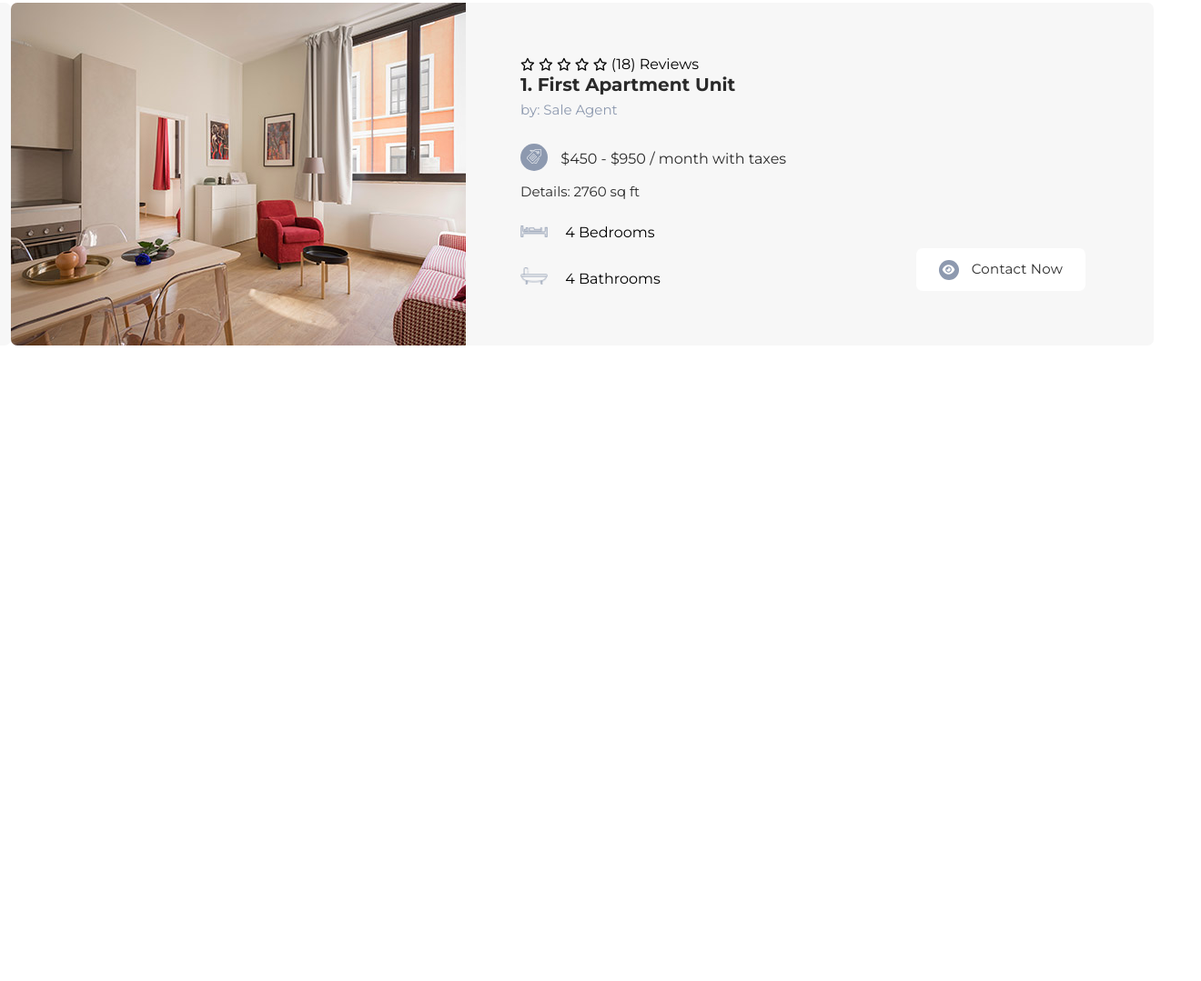
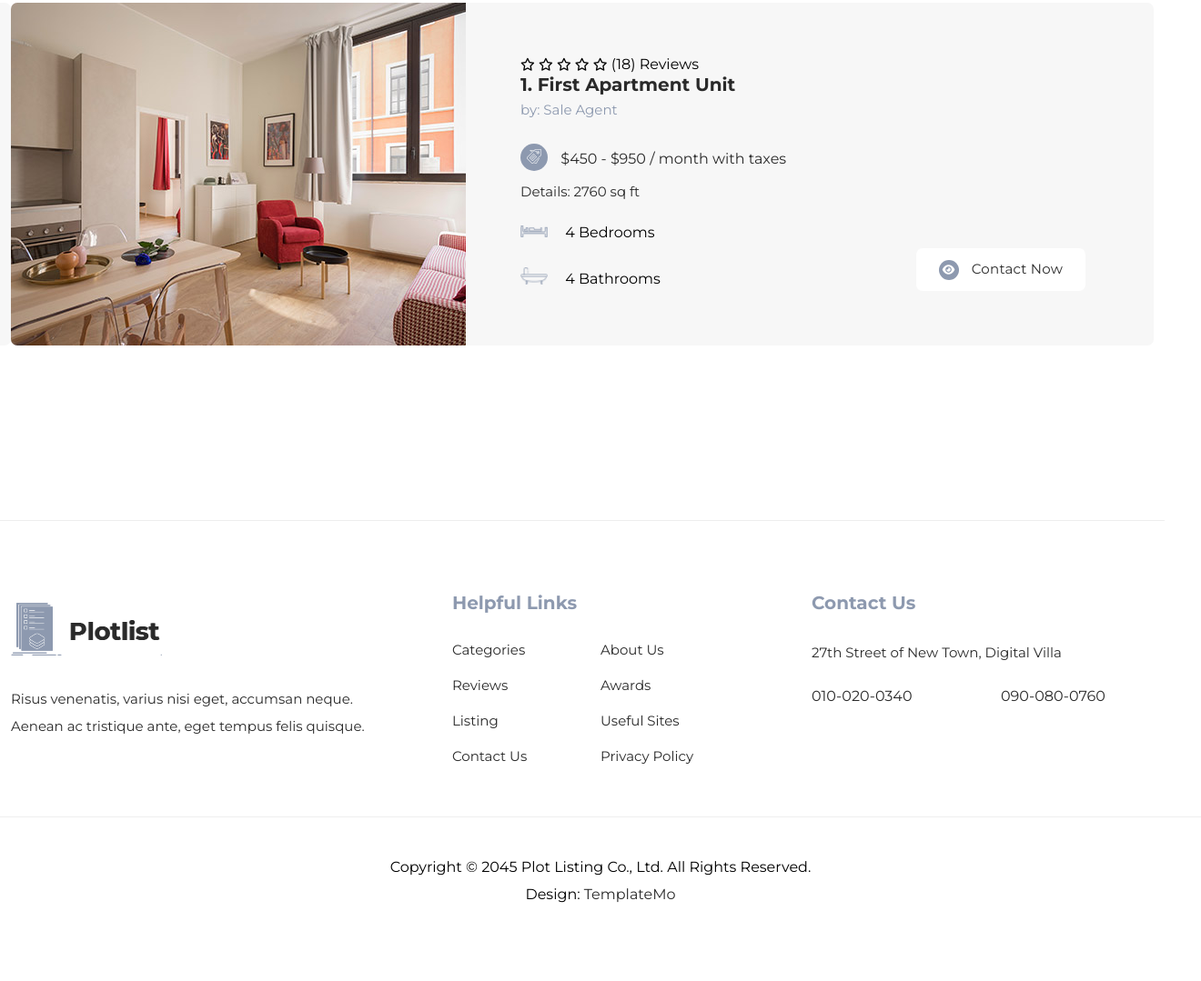
Before and after one commit to lntrinh0112/Plotlist, a plain HTML site: page index.html in a window 1280 px wide. Shown: the part 2971-4050 px from the top of the page at 91% size, 1320 px wide, since content can reach past the window. Before the commit the page ends 3423 px from the top, so only its background shows below. Drawn offline with Linux system fonts and the light colour scheme.

Commit message:
Making Footer

```diff
--- a/assets/css/style.css
+++ b/assets/css/style.css
@@ -669,3 +669,123 @@ form#search-form .searchText {
     font-size: 12px;
     line-height: 22px
 }
+
+footer {
+    margin-top: 80px;
+    border-top: 1px solid #eee;
+    display: block;
+}
+
+footer .main-footer {
+    width: 1320px;
+    display: flex;
+    height: 210px;
+    margin-left: auto;
+    margin-right: auto;
+    margin-top: 80px;
+}
+
+.footer-item {
+    width: 33.3333%;
+    padding: 0 12px;
+}
+
+.footer-item .logo img{
+    max-width: 163px;
+    margin-bottom: 30px;
+}
+
+.footer-item p {
+    color: #2a2a2a;
+    line-height: 30px;
+    font-size: 15px;
+}
+
+
+.helpful-link h4 {
+    font-size: 20px;
+    font-weight: 700;
+    color: #8d99af;
+    margin-bottom: 30px;
+    margin-left: 45px;
+}
+
+.helpful-link .list-links {
+    display: flex;
+    margin: 0 45px;
+
+}
+
+.helpful-link .list-links .list-left,.list-right {
+    width: 50%;
+}
+
+.helpful-link .list-links ul li a {
+    display: block;
+    font-size: 15px;
+    margin-bottom: 15px;
+    text-decoration: none;
+    line-height: 24px;
+    color: #2a2a2a;
+    cursor: pointer;
+}
+
+.helpful-link .list-links ul li a:hover {
+    text-decoration: underline;
+    color: #8d99af;
+}
+
+
+.contact-us h4 {
+    font-size: 20px;
+    font-weight: 700;
+    color: #8d99af;
+    margin-bottom: 30px;
+}
+.contact-us p {
+    font-size: 15px;
+    line-height: 30px;
+    margin-bottom: 25px;
+}
+
+.contact-us .phone {
+    display: flex;
+    width: 100%;
+    justify-content: left;
+}
+
+.contact-us .phone a {
+    width: 50%;
+    color: #2a2a2a;
+    text-decoration: none;
+}
+
+.contact-us .phone a:hover {
+    text-decoration: underline;
+    color: #8d99af;
+}
+
+footer .sub-footer {
+    width: 1320px;
+    display: block;
+    height: 181px;
+    margin-left: auto;
+    margin-right: auto;
+    margin-top: 35px;
+    border-top: 1px solid #eee;
+}
+
+footer .sub-footer p {
+    text-align: center;
+    margin-top: 40px;
+    line-height: 30px;
+}
+
+footer .sub-footer p a {
+    text-decoration: none;
+    color: #2a2a2a;
+}
+
+footer .sub-footer p a:hover {
+    color: #0a58ca;
+}
--- a/index.html
+++ b/index.html
@@ -638,6 +638,50 @@
         </div>
      </div>
 
+    <footer>
+        <div class="main-footer">
+            <div class="footer-item about">
+                <div class="logo">
+                    <img src="./assets/img/logo.png" alt="">
+                </div>
+                <p>Risus venenatis, varius nisi eget, accumsan neque. Aenean ac tristique ante, eget tempus felis quisque.</p>
+            </div>
+            <div class="footer-item helpful-link">
+                <h4>Helpful Links</h4>
+                <div class="list-links">
+                    <ul class="list-left">
+                        <li><a href="#!">Categories</a></li>
+                        <li><a href="#!">Reviews</a></li>
+                        <li><a href="#!">Listing</a></li>
+                        <li><a href="#!">Contact Us</a></li>
+                    </ul>
+                    <ul class="list-right">
+                        <li><a href="#!">About Us</a></li>
+                        <li><a href="#!">Awards</a></li>
+                        <li><a href="#!">Useful Sites</a></li>
+                        <li><a href="#!">Privacy Policy</a></li>
+                    </ul>
+                </div>
+            </div>
+            <div class="footer-item contact-us">
+                <h4>Contact Us</h4>
+                <p>27th Street of New Town, Digital Villa</p>
+                <div class="phone">
+                    <a href="tel:0100200340">010-020-0340</a>
+                    <a href="tel:090-080-0760">090-080-0760</a>
+                </div>
+            </div>
+        </div>
+
+        <div class="sub-footer">
+            <p>
+                Copyright © 2045 Plot Listing Co., Ltd. All Rights Reserved.
+                <br>
+                Design:
+                <a target="_blank" rel="nofollow noopener" href="//templatemo.com">TemplateMo</a>
+            </p>
+        </div>
+    </footer>
 
 </body>
 </html>
```
